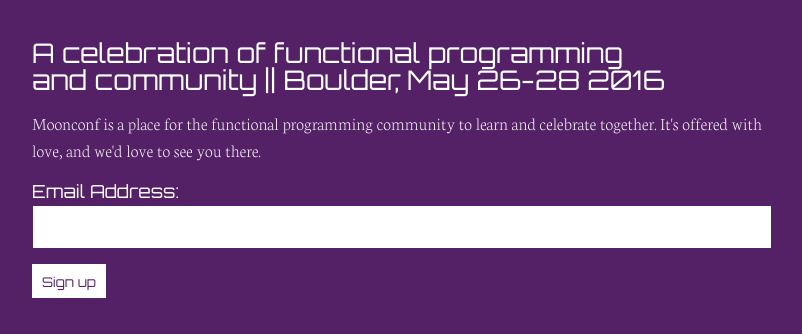
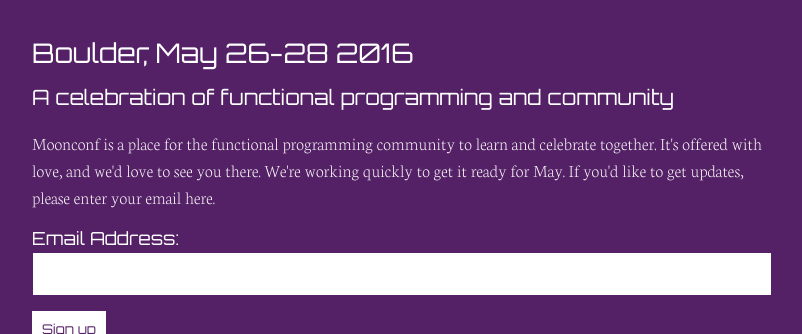
Before and after one commit to maitria/moonconf.org, a Jekyll site: the page built from index.html, in a window 1280 px wide and 900 px high, cut to the strip 329-663 px from the top of the window. Shown: the whole strip, without its empty margins (238-1040 px from the left). Built offline with Jekyll 4.4.1, drawn with Linux system fonts in a browser that asks for light colours.

Commit message:
Add a request to leave your email.

```diff
--- a/index.html
+++ b/index.html
@@ -5,9 +5,9 @@
 
   <section class="section-block section-block-bold">
     <div class="section-block-content">
-      <h2 class="section-block-title">A celebration of functional programming<br>
-      and community || Boulder, May 26-28 2016</h2>
-      <p>Moonconf is a place for the functional programming community to learn and celebrate together. It's offered with love, and we'd love to see you there.</p>
+      <h2 class="section-block-title">Boulder, May 26-28 2016</h2>
+      <h3>A celebration of functional programming and community</h3>
+      <p>Moonconf is a place for the functional programming community to learn and celebrate together. It's offered with love, and we'd love to see you there. We're working quickly to get it ready for May. If you'd like to get updates, please enter your email here.</p>
       <form action="https://tinyletter.com/moonconf" method="post" target="popupwindow" onsubmit="window.open('https://tinyletter.com/moonconf', 'popupwindow', 'scrollbars=yes,width=800,height=600');return true">
         <label for="tlemail">Email Address:</label>
         <input type="text" name="email" id="tlemail" />
```
